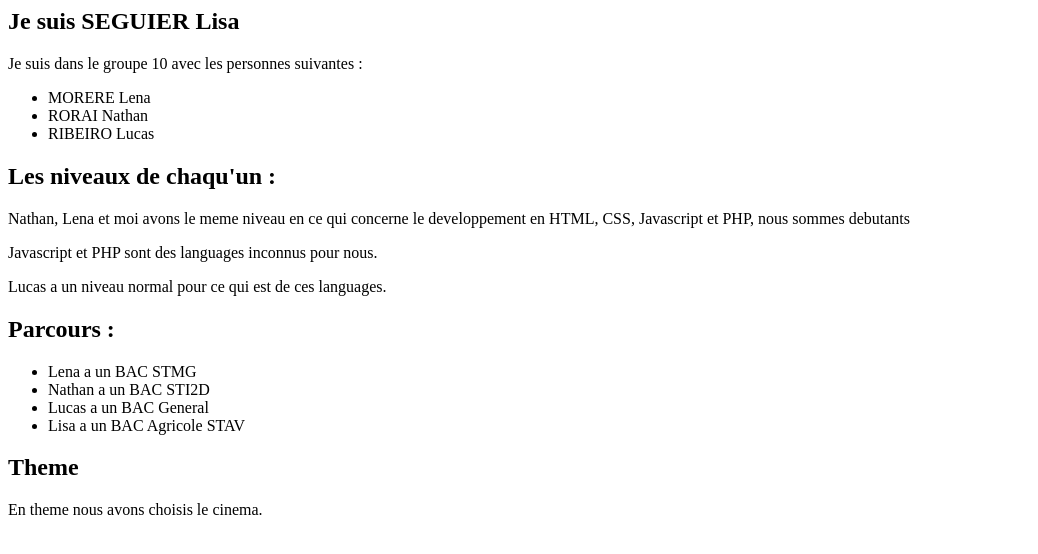
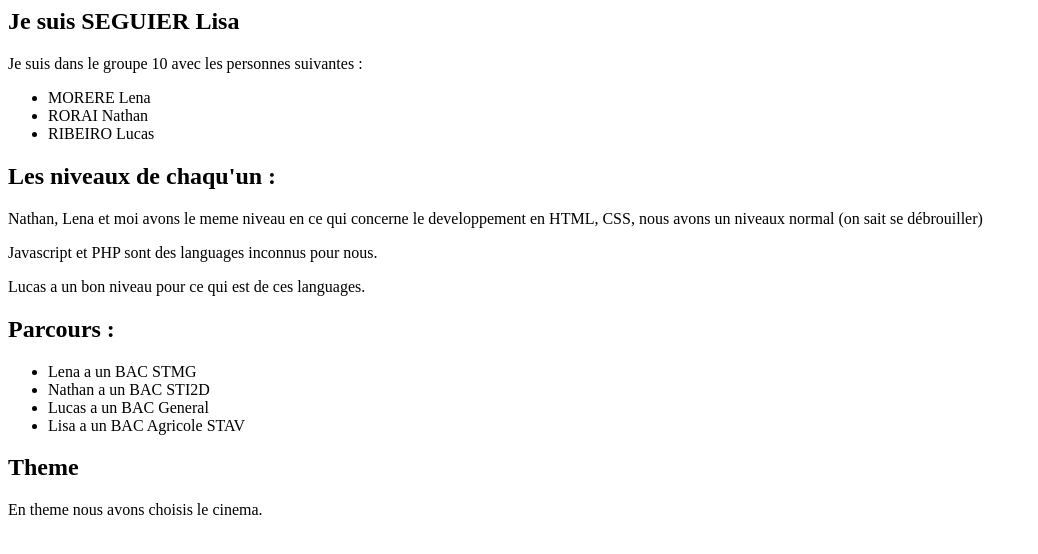
Before and after one commit to lisaseguier6-create/groupe10-dev-MMI, a plain HTML site: page index.html in a window 1280 px wide. Shown: the whole page, without its empty margins (0-1038 px from the left). Drawn offline with Linux system fonts and the light colour scheme.

Commit message:
Update index.html

```diff
--- a/index.html
+++ b/index.html
@@ -11,10 +11,10 @@
 
 <h2>Les niveaux de chaqu'un :</h2>
 
-<p>Nathan, Lena et moi avons le meme niveau en ce qui concerne le developpement en HTML, CSS, Javascript et PHP, nous sommes debutants</p>
+<p>Nathan, Lena et moi avons le meme niveau en ce qui concerne le developpement en HTML, CSS, nous avons un niveaux normal (on sait se débrouiller)</p>
 <p>Javascript et PHP sont des languages inconnus pour nous.</p>
 
-<p>Lucas a un niveau normal pour ce qui est de ces languages.</p>
+<p>Lucas a un bon niveau pour ce qui est de ces languages.</p>
 
 <h2>Parcours :</h2>
 
```
